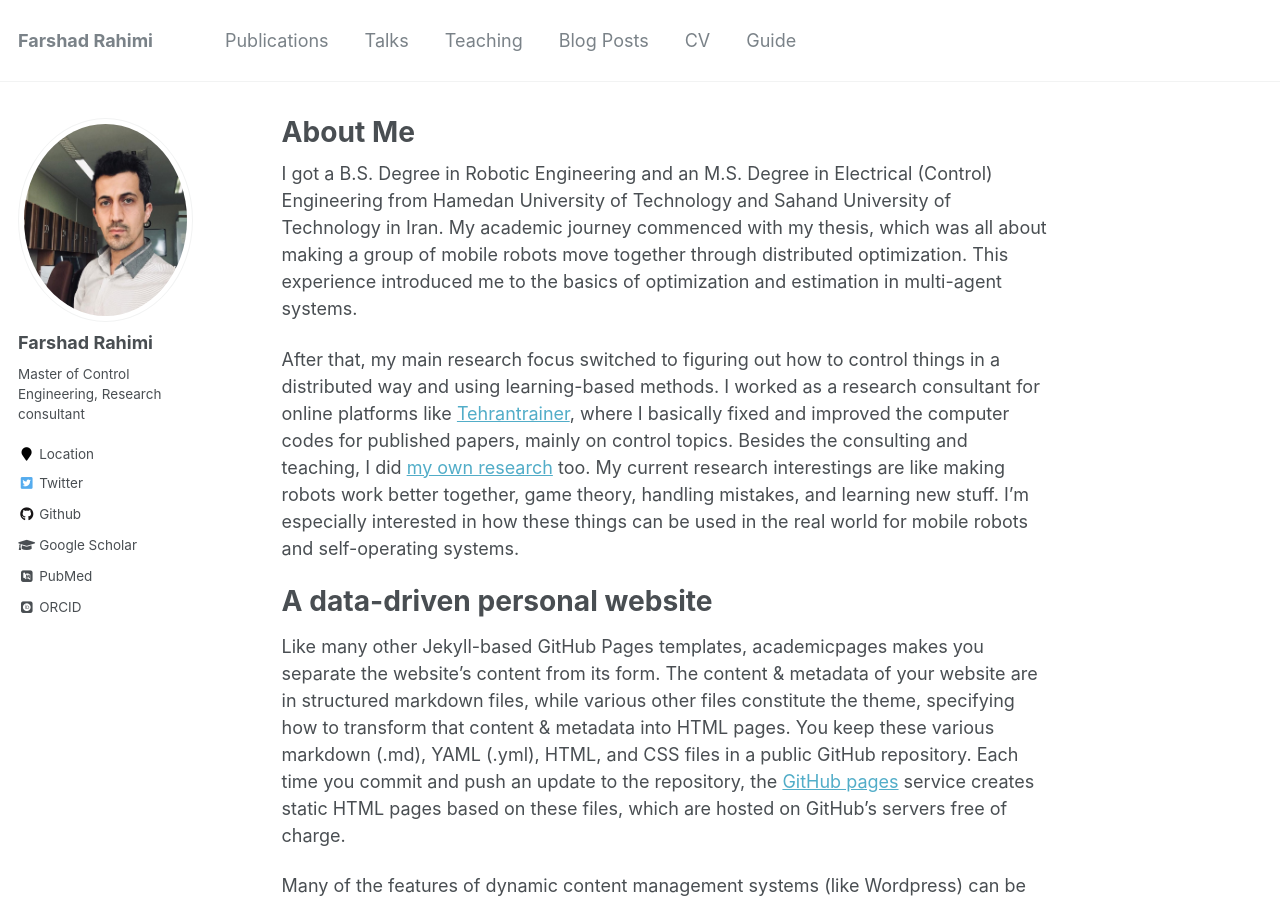
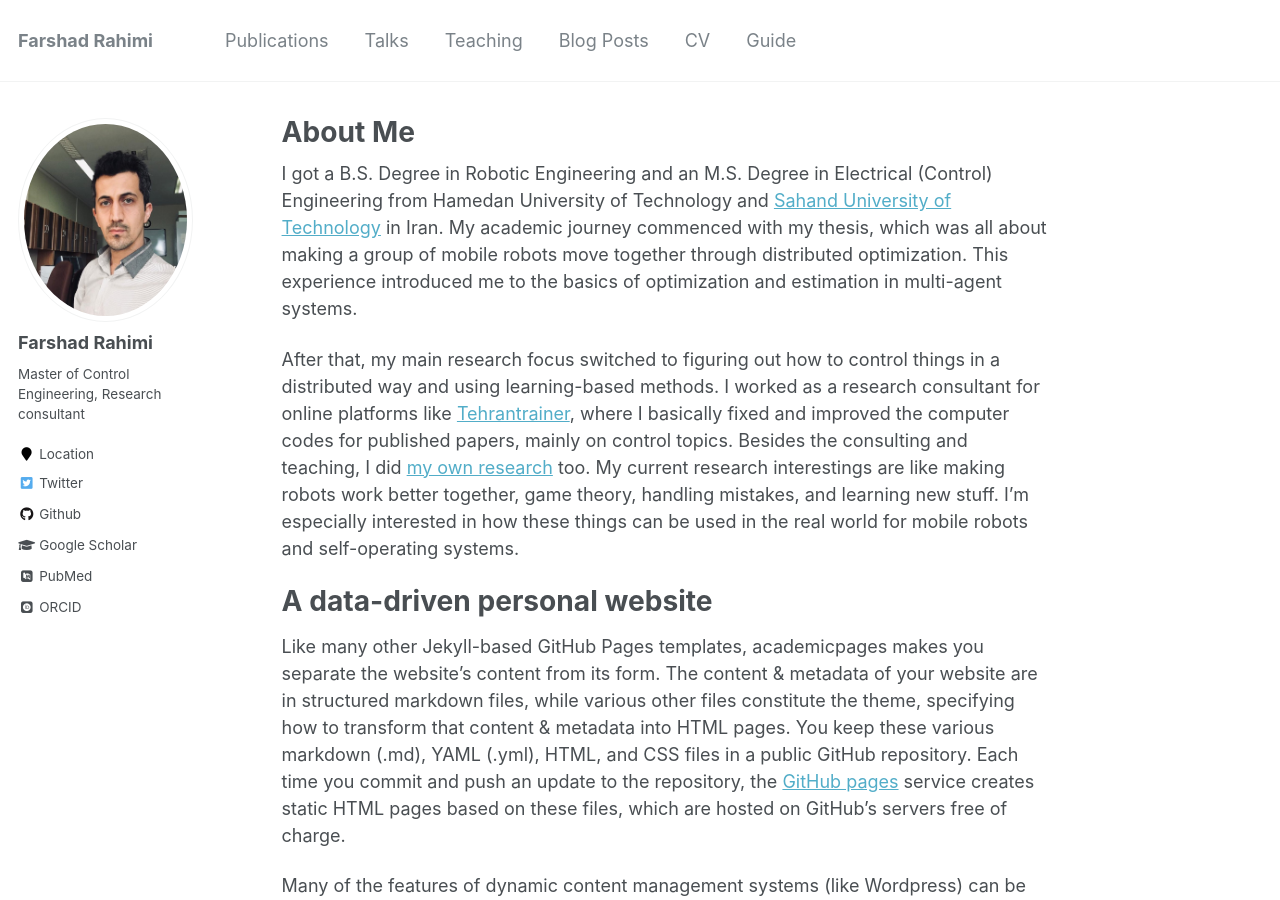
Before and after one commit to Farshad-Rahimi/FarshadRahimi, a Jekyll site: the page built from _pages/about.md, in a window 1280 px wide and 900 px high. Built offline with Jekyll 4.4.1, drawn with Linux system fonts in a browser that asks for light colours; some web fonts are replaced; part of the change alters nothing that is shown.

```diff
--- a/_pages/about.md
+++ b/_pages/about.md
@@ -8,7 +8,7 @@ redirect_from:
   - /about.html
 ---
 
-I got a B.S. Degree in Robotic Engineering and an M.S. Degree in Electrical (Control) Engineering from Hamedan University of Technology and Sahand University of Technology in Iran. My academic journey commenced with my thesis, which was all about making a group of mobile robots move together through distributed optimization. This experience introduced me to the basics of optimization and estimation in multi-agent systems.
+I got a B.S. Degree in Robotic Engineering and an M.S. Degree in Electrical (Control) Engineering from Hamedan University of Technology and [Sahand University of Technology](https://sut.ac.ir/en) in Iran. My academic journey commenced with my thesis, which was all about making a group of mobile robots move together through distributed optimization. This experience introduced me to the basics of optimization and estimation in multi-agent systems.
 
 After that, my main research focus switched to figuring out how to control things in a distributed way and using learning-based methods. I worked as a research consultant for online platforms like [Tehrantrainer](https://www.tehrantrainer.com/), where I basically fixed and improved the computer codes for published papers, mainly on control topics.
 Besides the consulting and teaching, I did [my own research](https://scholar.google.com/citations?user=KOzMTRsAAAAJ&hl=en&oi=ao) too. My current research interestings are like making robots work better together, game theory, handling mistakes, and learning new stuff. I'm especially interested in how these things can be used in the real world for mobile robots and self-operating systems.
```
